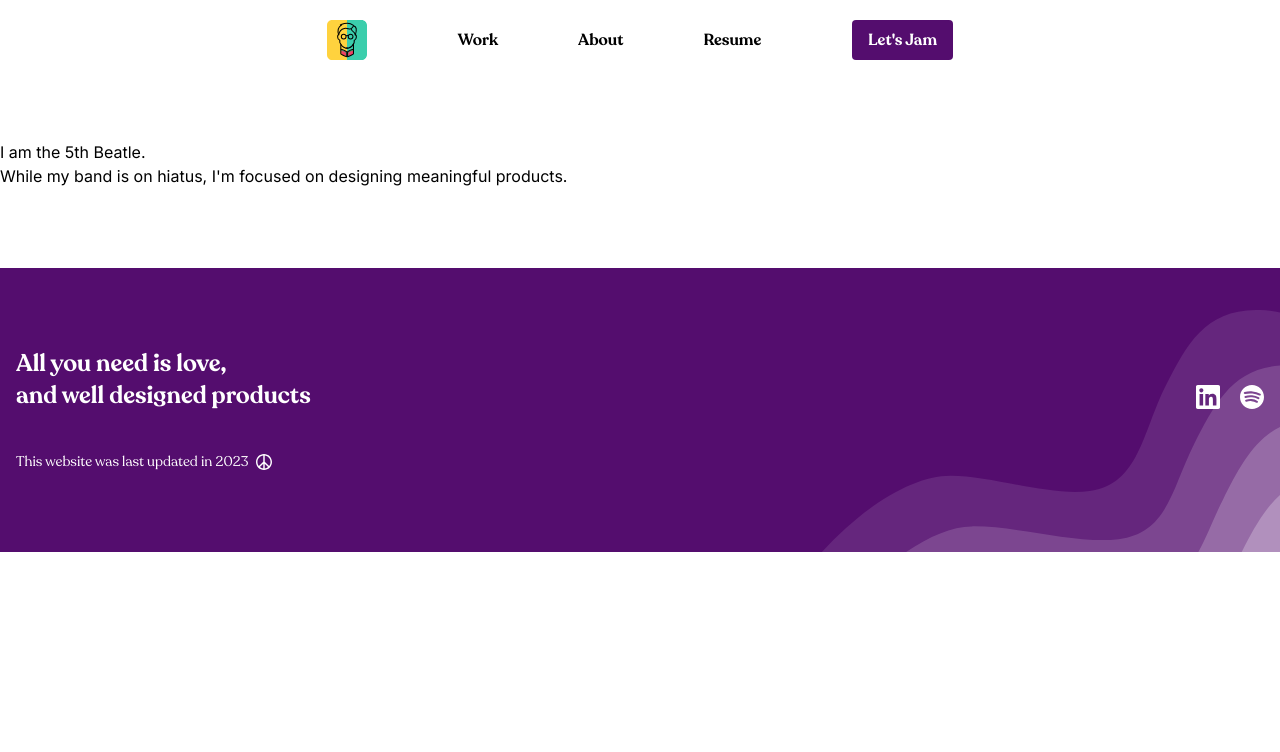
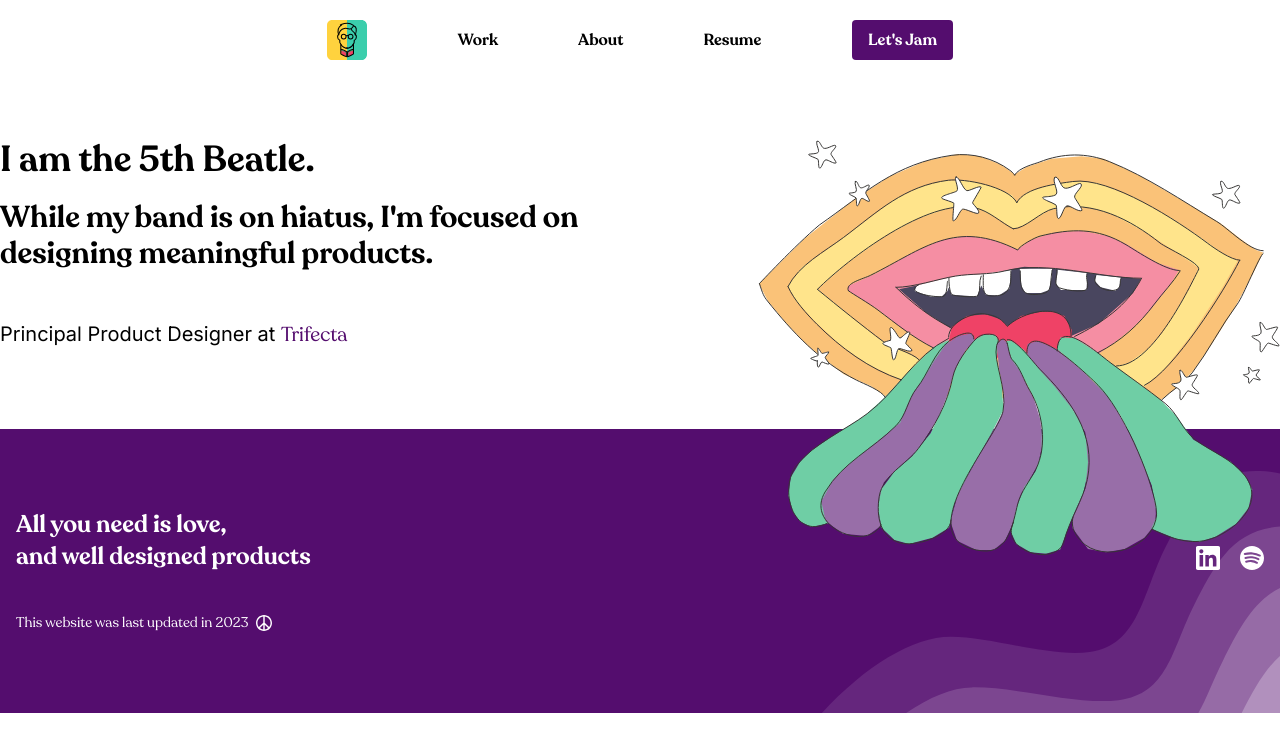
Before and after one commit to kevincward/the5thbeatle-2023, a Next.js app: page / in a window 1280 px wide. Shown: the top 752 px of the page. Built offline with nearby package versions, Linux system fonts and the light colour scheme.

Commit message:
added hero section to home page

```diff
--- a/pages/index.js
+++ b/pages/index.js
@@ -3,15 +3,35 @@ import Image from 'next/image';
 export default function Home() {
     return (
         <main className='py-20'>
-            <div className='container'>
+            <div className='container relative'>
                 <div className='flex'>
                     <div className='lg:basis-1/2'>
-                        <h1>I am the 5th Beatle.</h1>
-                        <p>
+                        <h1 className='pb-5 font-recoleta text-4xl font-semibold'>
+                            I am the 5th Beatle.
+                        </h1>
+                        <p className='pb-12 font-recoleta text-3xl font-semibold'>
                             While my band is on hiatus, I&apos;m focused on
                             designing meaningful products.
                         </p>
+                        <p className='text-xl'>
+                            Principal Product Designer at{' '}
+                            <a
+                                className='font-recoleta text-purple'
+                                href='https://www.trifectanutrition.com/'
+                                target='_blank'
+                            >
+                                Trifecta
+                            </a>
+                        </p>
                     </div>
+                </div>
+                <div className='absolute right-0 top-0 hidden lg:block'>
+                    <Image
+                        src='/images/hero-background.svg'
+                        width={522}
+                        height={416}
+                        alt='hero background'
+                    />
                 </div>
             </div>
         </main>
```
Also changed, not shown: public/images/hero-background.svg.
